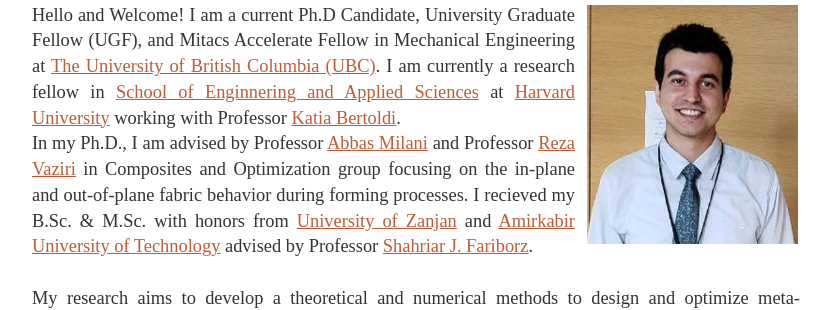
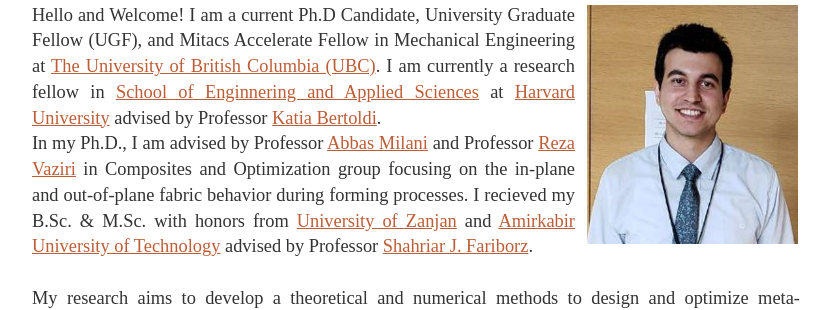
Before and after one commit to rsourki/rsourki.github.io, a Jekyll site: the page built from index.html, in a window 1280 px wide. Shown: the part 266-576 px from the top of the page, without its empty margins (224-1055 px from the left). Built offline with Jekyll 4.4.1, drawn with Linux system fonts in a browser that asks for light colours.

Commit message:
Update index.html

```diff
--- a/index.html
+++ b/index.html
@@ -19,7 +19,7 @@
 	     alt = "Reza Sourki"
 	     class = "float-img"/>
 	<p>Hello and Welcome! I am a current Ph.D Candidate, University Graduate Fellow (UGF), and Mitacs Accelerate Fellow in Mechanical Engineering at <a href="https://www.ubc.ca/"> The University of British Columbia (UBC)</a>.
-         I am currently a research fellow in <a href="https://www.seas.harvard.edu/">School of Enginnering and Applied Sciences</a> at <a href="https://www.harvard.edu/">Harvard University</a> working with Professor <a href="https://bertoldi.seas.harvard.edu/">Katia Bertoldi</a>.
+         I am currently a research fellow in <a href="https://www.seas.harvard.edu/">School of Enginnering and Applied Sciences</a> at <a href="https://www.harvard.edu/">Harvard University</a> advised by Professor <a href="https://bertoldi.seas.harvard.edu/">Katia Bertoldi</a>.
         <br>In my Ph.D., I am advised by Professor <a href="https://engineering.ok.ubc.ca/about/contact/abbas-milani/">Abbas Milani</a> and Professor <a href="https://www.civil.ubc.ca/faculty/reza-vaziri">Reza Vaziri</a> in Composites and Optimization group focusing on the in-plane and out-of-plane fabric behavior during forming processes.
          I recieved my B.Sc. & M.Sc. with honors from <a href="http://www.znu.ac.ir/engineering/en/"> University of Zanjan</a> and <a href="https://aut.ac.ir/en">Amirkabir University of Technology</a> advised by Professor <a href="http://mec.aut.ac.ir/autcms/people/verticalPagesAjax/professorHomePage.htm?url=fariborz&depurl=mechanical-engineering&lang=en&cid=1953">Shahriar J. Fariborz</a>.
         <br>
```
